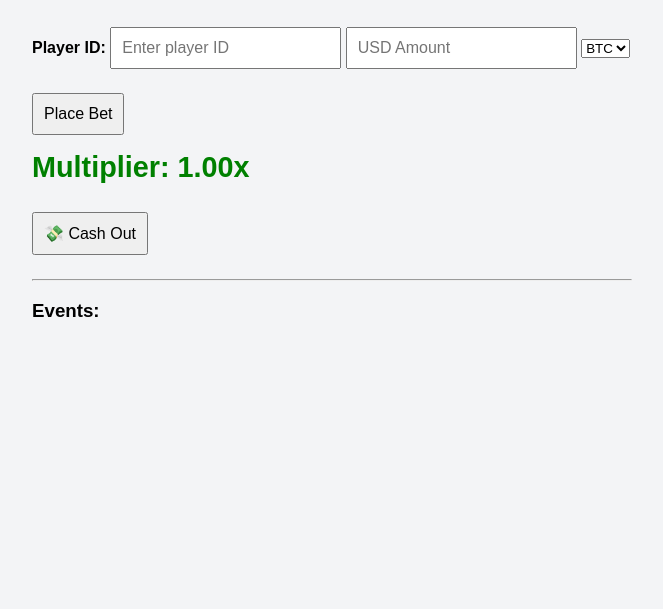
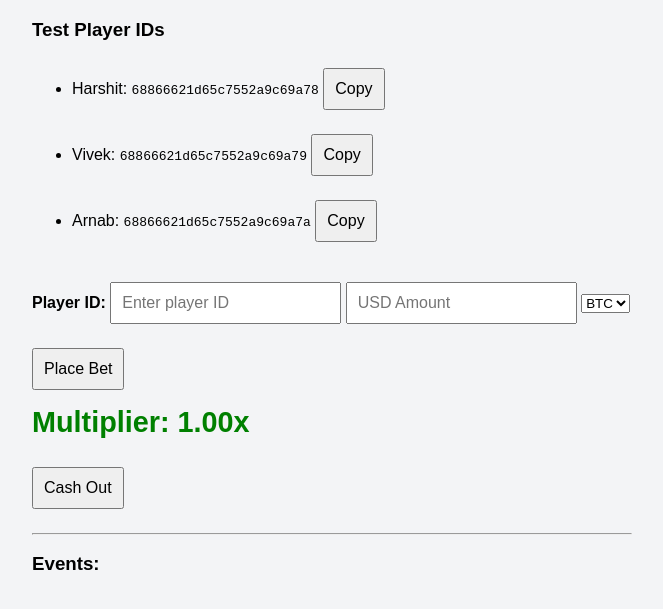
Before and after one commit to sharmaHarshit2000/crypto-crash, a plain HTML site: page frontend/index.html in a window 1280 px wide. Shown: the part 81-690 px from the top of the page, without its empty margins (308-971 px from the left). Drawn offline with nearby package versions, Linux system fonts and the light colour scheme; no server answers.

Commit message:
Add a test route

```diff
--- a/backend/server.js
+++ b/backend/server.js
@@ -19,6 +19,9 @@ const io = new Server(server, { cors: { origin: "*" } });
 app.use(cors());
 app.use(express.json());
 
+//Test Route
+app.get("/", res.status(200).json({Message: "Crypto-Crash-Server is running"}))
+
 // Routes
 app.use("/api/game", gameRoutes);
 app.use("/api/wallet", walletRoutes);
--- a/frontend/index.html
+++ b/frontend/index.html
@@ -46,11 +46,22 @@
         border-radius: 4px;
         box-shadow: 0 1px 3px rgba(0, 0, 0, 0.1);
       }
+
+      .copy-btn {
+        margin-right: 5px;
+      }
     </style>
   </head>
 
   <body>
     <h1>Crypto Crash Game</h1>
+
+    <h3>Test Player IDs</h3>
+    <ul>
+      <li>Harshit: <code>68866621d65c7552a9c69a78</code> <button class="copy-btn" onclick="copyId('68866621d65c7552a9c69a78')">Copy</button></li>
+      <li>Vivek: <code>68866621d65c7552a9c69a79</code> <button class="copy-btn" onclick="copyId('68866621d65c7552a9c69a79')">Copy</button></li>
+      <li>Arnab: <code>68866621d65c7552a9c69a7a</code> <button class="copy-btn" onclick="copyId('68866621d65c7552a9c69a7a')">Copy</button></li>
+    </ul>
 
     <label for="playerId"><strong>Player ID:</strong></label>
     <input type="text" id="playerId" placeholder="Enter player ID" />
@@ -64,7 +75,7 @@
 
     <p id="multiplier">Multiplier: 1.00x</p>
 
-    <button id="cashoutBtn" onclick="cashout()">💸 Cash Out</button>
+    <button id="cashoutBtn" onclick="cashout()">Cash Out</button>
 
     <hr />
 
@@ -81,6 +92,11 @@
         document.getElementById("log").prepend(li);
       };
 
+      function copyId(id) {
+        navigator.clipboard.writeText(id);
+        alert("Copied: " + id);
+      }
+
       socket.on("connect", () => {
         log("Connected to server");
       });
@@ -91,9 +107,8 @@
       });
 
       socket.on("multiplier_update", (data) => {
-        document.getElementById(
-          "multiplier"
-        ).innerText = `Multiplier: ${data.multiplier}x`;
+        document.getElementById("multiplier").innerText =
+          `Multiplier: ${data.multiplier}x`;
       });
 
       socket.on("player_cashout", (data) => {
@@ -101,10 +116,12 @@
           `Player ${data.playerId} cashed out ${data.payoutCrypto} (${data.usdEquivalent} USD) at ${data.multiplier}x`
         );
       });
+
       socket.on("round_crash", (data) => {
         log(`Game crashed at ${data.multiplier}x`);
         document.getElementById("cashoutBtn").disabled = true;
       });
+
       function cashout() {
         const playerId = document.getElementById("playerId").value.trim();
         if (!playerId) {
@@ -114,7 +131,6 @@
 
         socket.emit("cashout_request", { playerId });
         log(`Sent cashout request for player ${playerId}`);
-
         document.getElementById("cashoutBtn").disabled = true;
       }
 
@@ -144,9 +160,7 @@
 
           const data = await res.json();
           if (res.ok) {
-            log(
-              `Bet placed for player ${playerId} (${usdAmount} USD in ${currency})`
-            );
+            log(`Bet placed for player ${playerId} (${usdAmount} USD in ${currency})`);
             document.getElementById("usdAmount").value = "";
           } else {
             log(`Failed to place bet: ${data.message}`);
```
